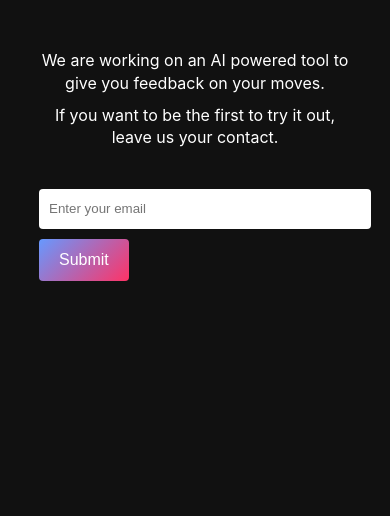
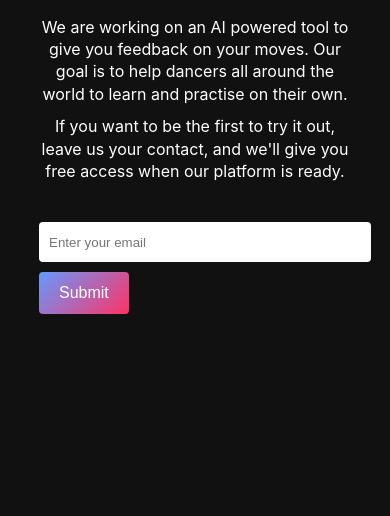
Before and after one commit to inMotuOrg/dancing, a plain HTML site: page feedback.html in a window 390 px wide. Shown: the part 328-844 px from the top of the page. Drawn offline with Linux system fonts and the light colour scheme.

```diff
--- a/feedback.html
+++ b/feedback.html
@@ -29,10 +29,10 @@
     </div>
 
     <div>
-      <p>We are working on an AI powered tool to give you feedback on your moves.</p>
+      <p>We are working on an AI powered tool to give you feedback on your moves. Our goal is to help dancers all around the world to learn and practise on their own.</p>
     </div>
     <div>
-    <p>If you want to be the first to try it out, leave us your contact. </p>
+    <p>If you want to be the first to try it out, leave us your contact, and we'll give you free access when our platform is ready.</p>
     </div>
 
     <form id="contact-form">
```
Also changed, not shown: index.html (+1 -1 lines).
